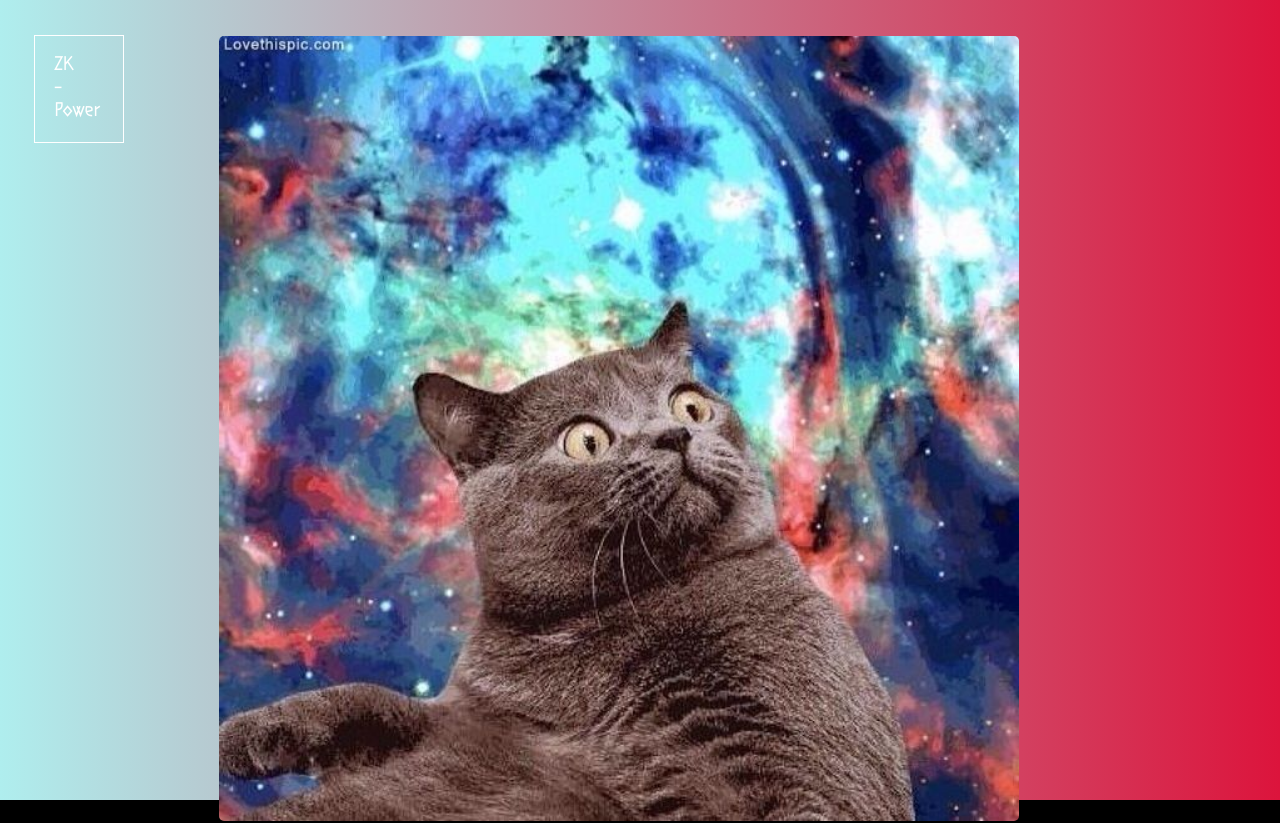
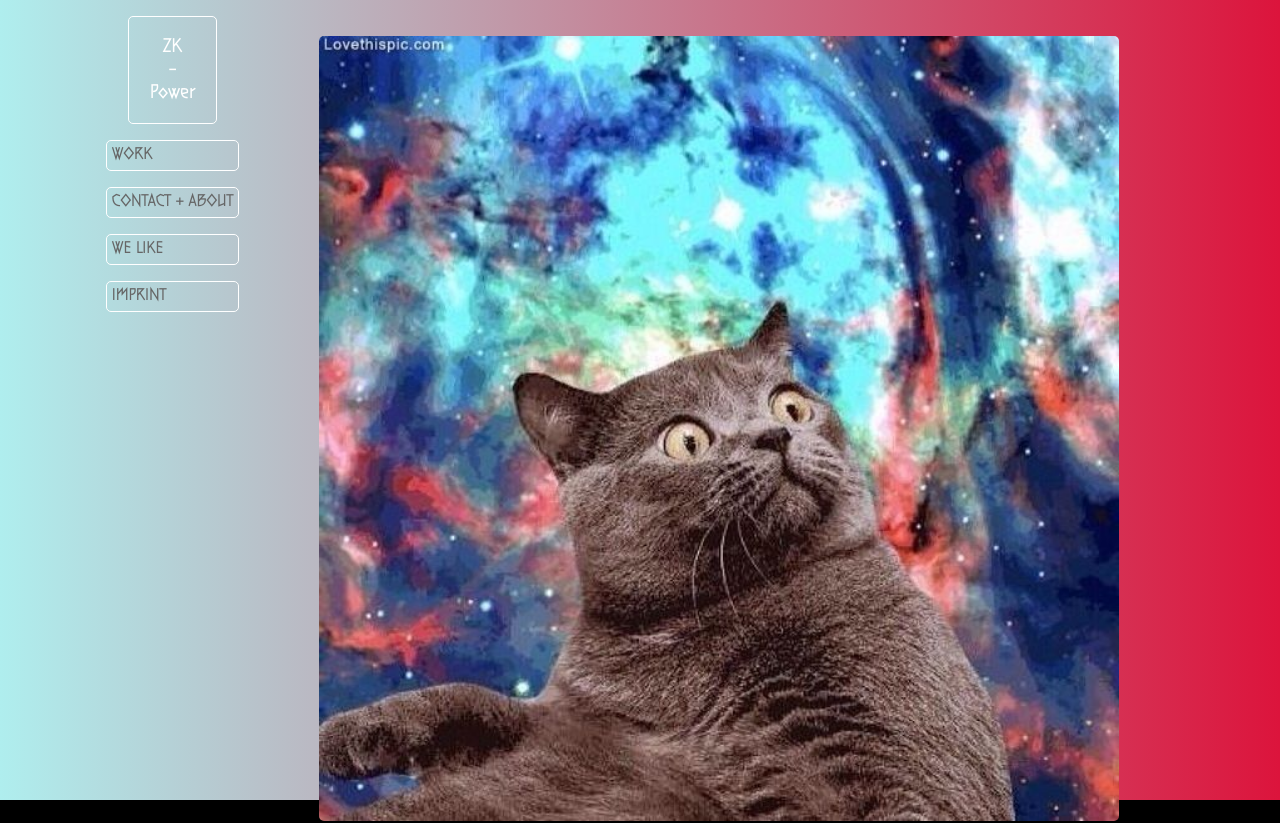
Before and after one commit to ZenVega/ZK-POWER-PAGE, a plain HTML site: page index.html in a window 1280 px wide. Shown: the top 823 px of the page. Drawn offline with nearby package versions, Linux system fonts and the light colour scheme.

Commit message:
some logo tests

```diff
--- a/index.html
+++ b/index.html
@@ -16,73 +16,19 @@
       <header>
         <div><h3  class ='logotext'>ZK </br>-</br>Power</h3></div>
         <nav>
-
+          <ul>
+            <li><a href="">WORK</a></li>
+            <li><a href="">CONTACT + ABOUT</a></li>
+            <li><a href="">WE LIKE</a></li>
+            <li><a href="">IMPRINT</a></li>
+          </ul>
         </nav>
         </header>
       <main>
 
 
         <div id="projects">
-          <!--
-          <div id="mainPro">
-            <img id="mainPic" src="ressourcen/img/spacecat1.jpg" alt="picture of a cat as saturn">
-            <h2>Lorem ipsum dolor sit.</h2>
-          </div>
 
-          <div class ="project">
-            <img src="ressourcen/img/spacecat2.jpg" alt="">
-            <h3>Lorem, ipsum.</h3>
-            <p>Lorem ipsum dolor, sit amet consectetur adipisicing elit. Iste, optio.</p>
-          </div>
-
-          <div class ="project">
-            <img src="ressourcen/img/spacecat3.jpg" alt="">
-            <h3>Lorem, ipsum.</h3>
-            <p>Lorem ipsum dolor, sit amet consectetur adipisicing elit. Iste, optio.</p>
-          </div>
-
-          <div class ="project">
-            <img src="ressourcen/img/spacecat4.jpg" alt="">
-            <h3>Lorem, ipsum.</h3>
-            <p>Lorem ipsum dolor, sit amet consectetur adipisicing elit. Iste, optio.</p>
-          </div>
-
-          <div class ="project">
-            <img src="ressourcen/img/spacecat2.jpg" alt="">
-            <h3>Lorem, ipsum.</h3>
-            <p>Lorem ipsum dolor, sit amet consectetur adipisicing elit. Iste, optio.</p>
-          </div>
-
-          <div class ="project">
-            <img src="ressourcen/img/spacecat3.jpg" alt="">
-            <h3>Lorem, ipsum.</h3>
-            <p>Lorem ipsum dolor, sit amet consectetur adipisicing elit. Iste, optio.</p>
-          </div>
-
-          <div class ="project">
-            <img src="ressourcen/img/spacecat4.jpg" alt="">
-            <h3>Lorem, ipsum.</h3>
-            <p>Lorem ipsum dolor, sit amet consectetur adipisicing elit. Iste, optio.</p>
-          </div>
-
-          <div class ="project">
-            <img src="ressourcen/img/spacecat2.jpg" alt="">
-            <h3>Lorem, ipsum.</h3>
-            <p>Lorem ipsum dolor, sit amet consectetur adipisicing elit. Iste, optio.</p>
-          </div>
-
-          <div class ="project">
-            <img src="ressourcen/img/spacecat3.jpg" alt="">
-            <h3>Lorem, ipsum.</h3>
-            <p>Lorem ipsum dolor, sit amet consectetur adipisicing elit. Iste, optio.</p>
-          </div>
-
-          <div class ="project">
-            <img src="ressourcen/img/spacecat4.jpg" alt="">
-            <h3>Lorem, ipsum.</h3>
-            <p>Lorem ipsum dolor, sit amet consectetur adipisicing elit. Iste, optio.</p>
-          </div>
-          -->
 
         </div>
 
--- a/styles/style.css
+++ b/styles/style.css
@@ -8,6 +8,10 @@
   font-family: 'stigmate';
   src: url("../stigmate/webfonts/Stigmate-Regular.woff2"),
        url("../stigmate/webfonts/Stigmate-Regular.woff");
+}
+a{
+  color: white;
+  text-decoration: none;
 }
 
 body{
@@ -22,12 +26,11 @@ grid-template-columns: 1fr repeat(3, 2fr);
 
 
 header {
-  position: relative;
+  position: fixed;
   float: left;
   grid-column: 1 / 2;
   padding: 1em;
-  margin: 0 10%;
-  width: 100%;
+  margin: 0 7%;
   z-index: 2;
 }
 
@@ -37,7 +40,23 @@ header h3{
   padding: 1em;
   font-family: 'stigmate';
   color: white;
+  text-align: center;
+  margin: auto;
+  border-radius: 5px;
+}
+header li {
+  margin-top: 1em;
+  border: 0.5px solid white;
+  font-family: 'stigmate';
+  color: #666666;
   text-align: justify;
+  list-style-type: none;
+  padding: 5px;
+  border-radius: 5px;
+  font-weight: bolder;
+}
+header li a{
+  color: #666;
 }
 
 main {
@@ -47,6 +66,7 @@ main {
   position: relative;
   color: #000000;
   padding: 1em;
+  margin-left: 100px;
 }
 
 #mainPic {
```
